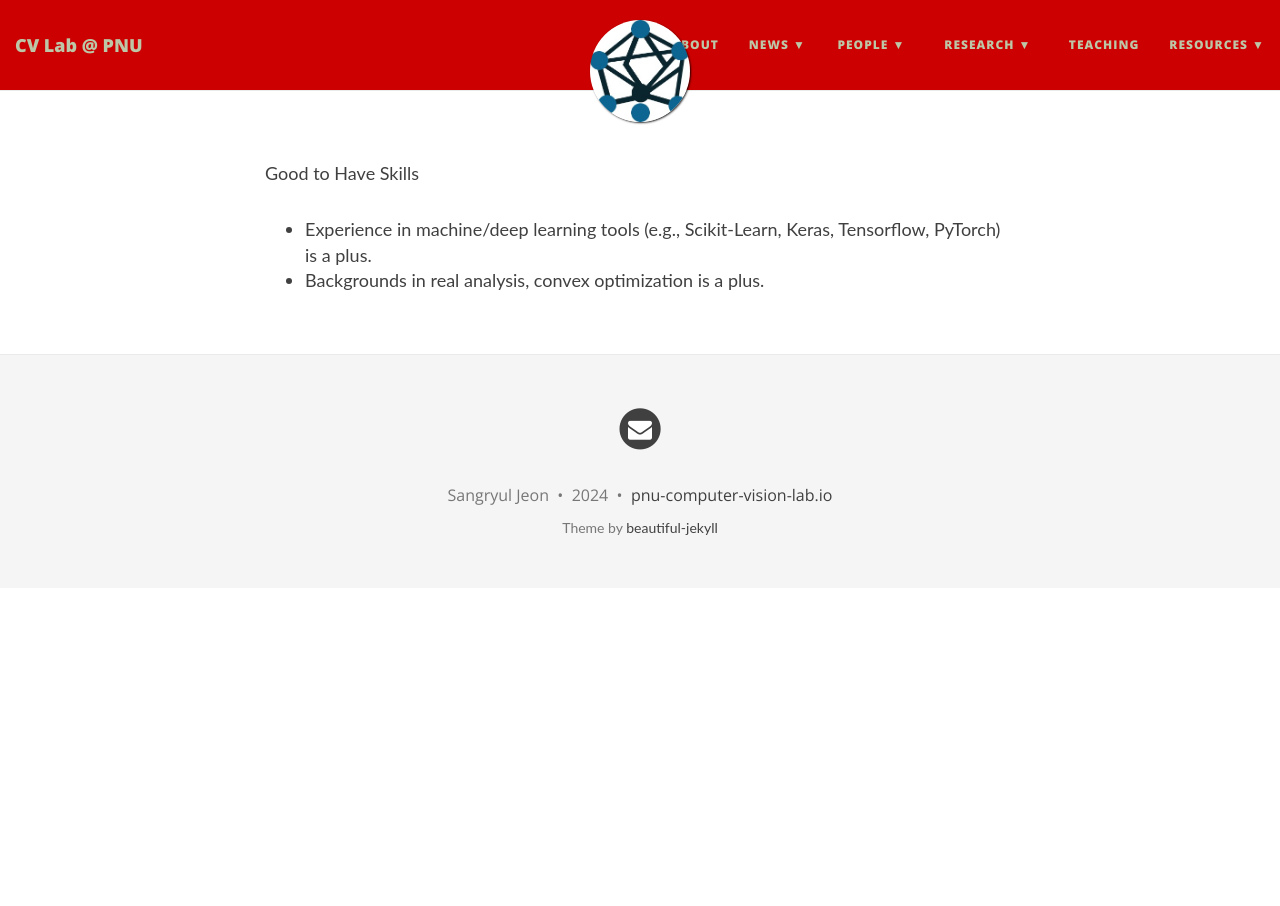
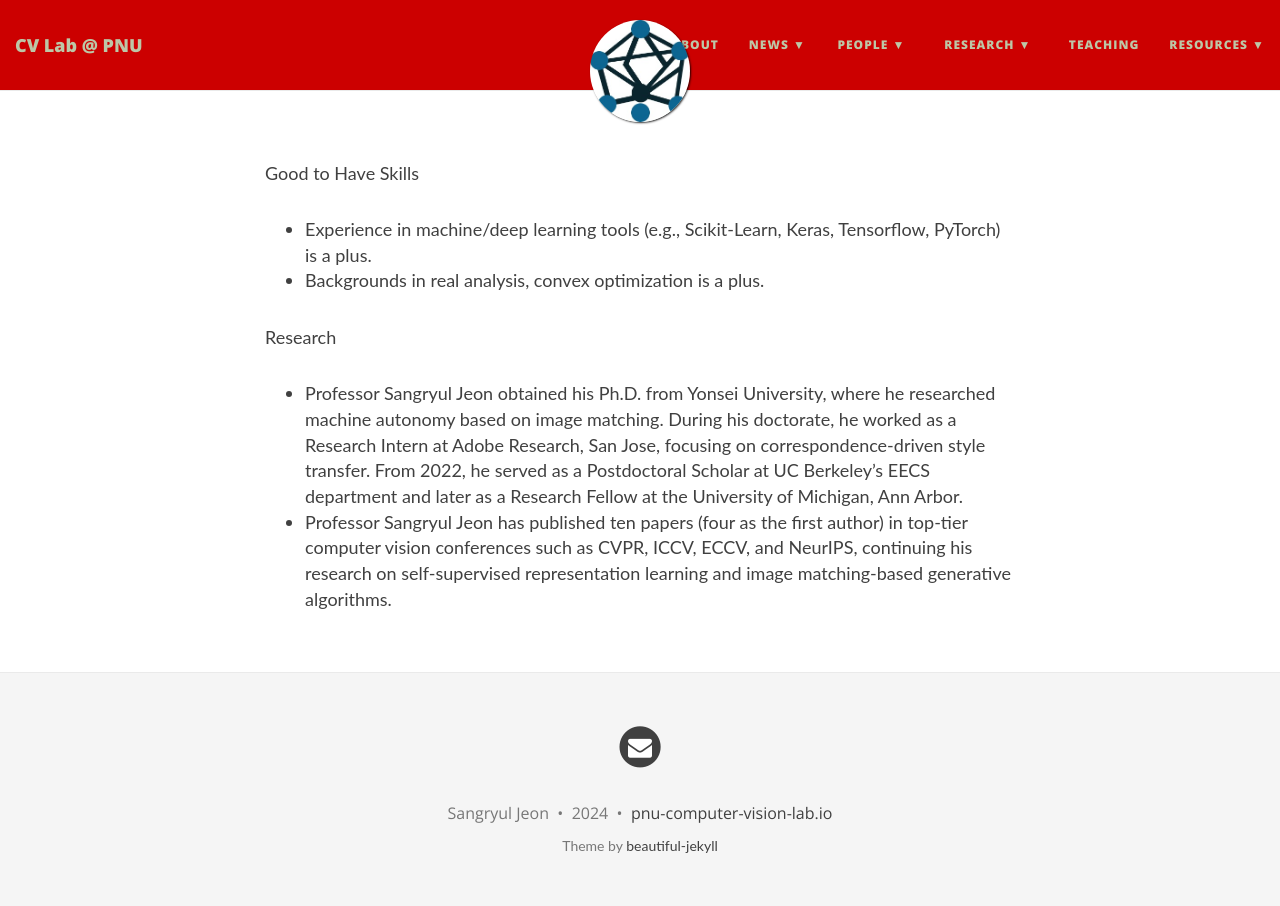
Before and after one commit to pnu-computer-vision-lab/pnu-computer-vision-lab.github.io, a Jekyll site: the page built from info.md, in a window 1280 px wide. Built offline with Jekyll 4.4.1, drawn with Linux system fonts in a browser that asks for light colours; nearby versions of some CDN libraries; our own code applies the rules of GitHub Pages for plain Markdown files.

Commit message:
Update info.md

```diff
--- a/info.md
+++ b/info.md
@@ -1,3 +1,7 @@
 Good to Have Skills
 - Experience in machine/deep learning tools (e.g., Scikit-Learn, Keras, Tensorflow, PyTorch) is a plus.
 - Backgrounds in real analysis, convex optimization is a plus.
+
+Research
+- Professor Sangryul Jeon obtained his Ph.D. from Yonsei University, where he researched machine autonomy based on image matching. During his doctorate, he worked as a Research Intern at Adobe Research, San Jose, focusing on correspondence-driven style transfer. From 2022, he served as a Postdoctoral Scholar at UC Berkeley's EECS department and later as a Research Fellow at the University of Michigan, Ann Arbor.
+- Professor Sangryul Jeon has published ten papers (four as the first author) in top-tier computer vision conferences such as CVPR, ICCV, ECCV, and NeurIPS, continuing his research on self-supervised representation learning and image matching-based generative algorithms.
```
